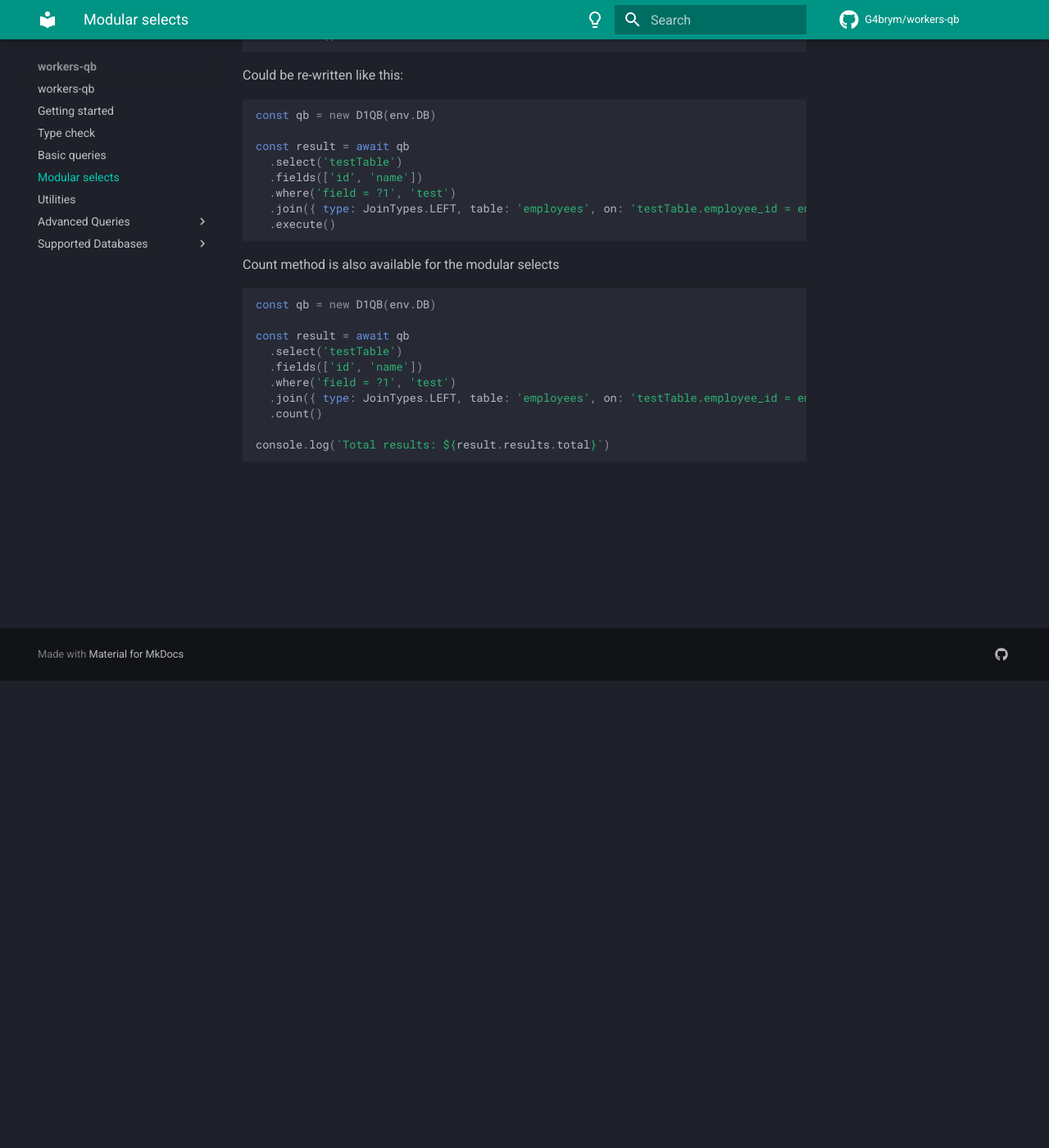
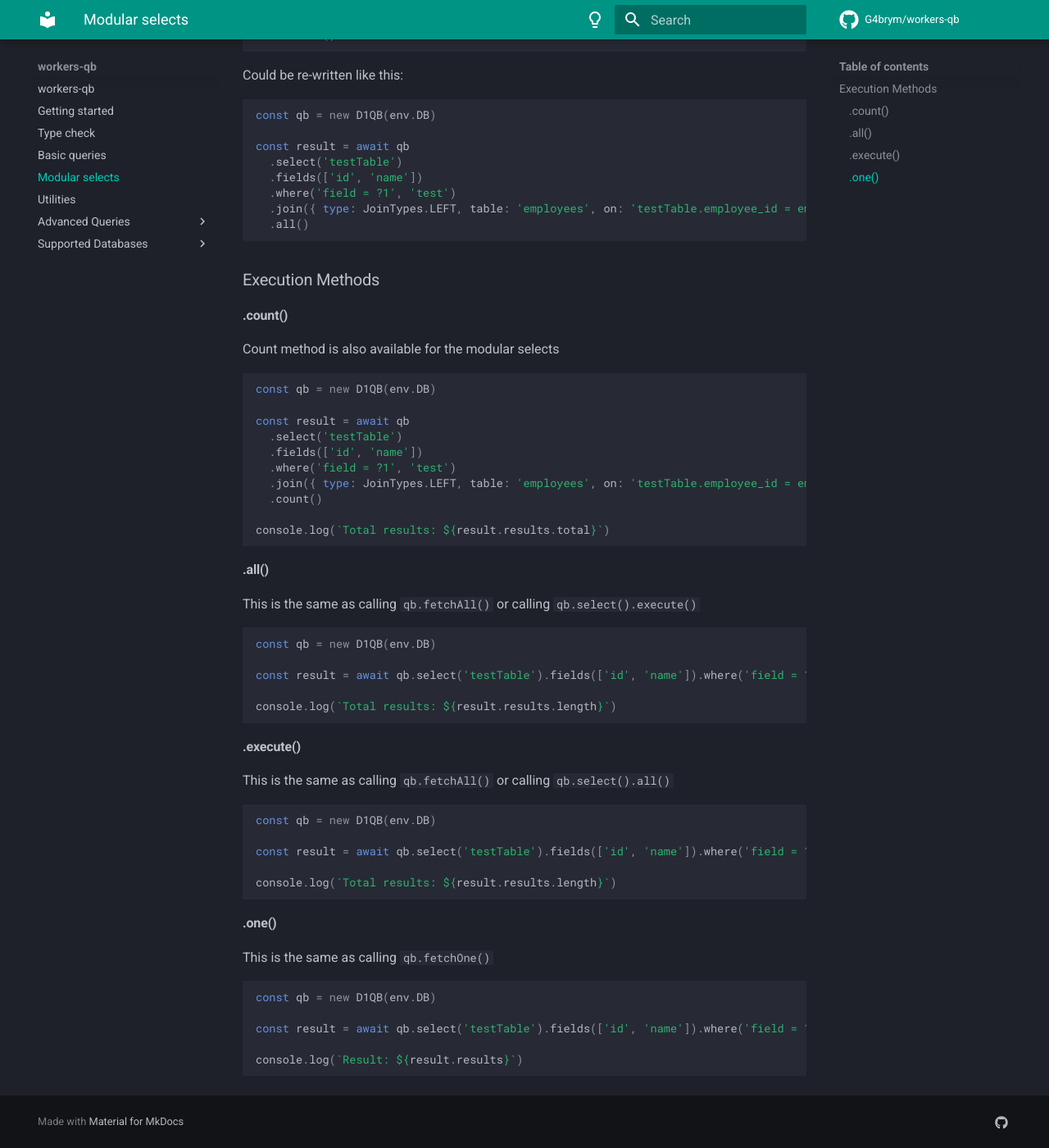
Before and after one commit to G4brym/workers-qb, an MkDocs documentation site: the page built from docs/pages/modular-selects.md, in a window 1280 px wide and 1400 px high, scrolled down 570 px. Shown: the whole window at 82% size. Built offline with MkDocs 1.6.1 and Material for MkDocs 9.7.7, drawn with Linux system fonts in a browser that asks for light colours; comment, search, counter and statistics services are not loaded.

Commit message:
Add .all() and .one() to modular selects (#56)

````diff
--- a/docs/pages/modular-selects.md
+++ b/docs/pages/modular-selects.md
@@ -33,8 +33,12 @@ const result = await qb
   .fields(['id', 'name'])
   .where('field = ?1', 'test')
   .join({ type: JoinTypes.LEFT, table: 'employees', on: 'testTable.employee_id = employees.id' })
-  .execute()
+  .all()
 ```
+
+### Execution Methods
+
+#### .count()
 
 Count method is also available for the modular selects
 
@@ -50,3 +54,39 @@ const result = await qb
 
 console.log(`Total results: ${result.results.total}`)
 ```
+
+#### .all()
+
+This is the same as calling `qb.fetchAll()` or calling `qb.select().execute()`
+
+```ts
+const qb = new D1QB(env.DB)
+
+const result = await qb.select('testTable').fields(['id', 'name']).where('field = ?1', 'test').all()
+
+console.log(`Total results: ${result.results.length}`)
+```
+
+#### .execute()
+
+This is the same as calling `qb.fetchAll()` or calling `qb.select().all()`
+
+```ts
+const qb = new D1QB(env.DB)
+
+const result = await qb.select('testTable').fields(['id', 'name']).where('field = ?1', 'test').execute()
+
+console.log(`Total results: ${result.results.length}`)
+```
+
+#### .one()
+
+This is the same as calling `qb.fetchOne()`
+
+```ts
+const qb = new D1QB(env.DB)
+
+const result = await qb.select('testTable').fields(['id', 'name']).where('field = ?1', 'test').one()
+
+console.log(`Result: ${result.results}`)
+```
--- a/package.json
+++ b/package.json
@@ -1,6 +1,6 @@
 {
   "name": "workers-qb",
-  "version": "1.5.0",
+  "version": "1.5.1",
   "description": "Zero dependencies Query Builder for Cloudflare Workers",
   "main": "./dist/index.js",
   "module": "./dist/index.mjs",
--- a/tsconfig.json
+++ b/tsconfig.json
@@ -9,5 +9,5 @@
     "noUncheckedIndexedAccess": true,
     "noEmit": true
   },
-  "include": ["src/*.ts", "src/databases/*.ts"]
+  "include": ["src/*.ts", "src/databases/*.ts", "tests/*.ts", "tests/builder/*.ts"]
 }
````
Also changed, not shown: 4 other files.
